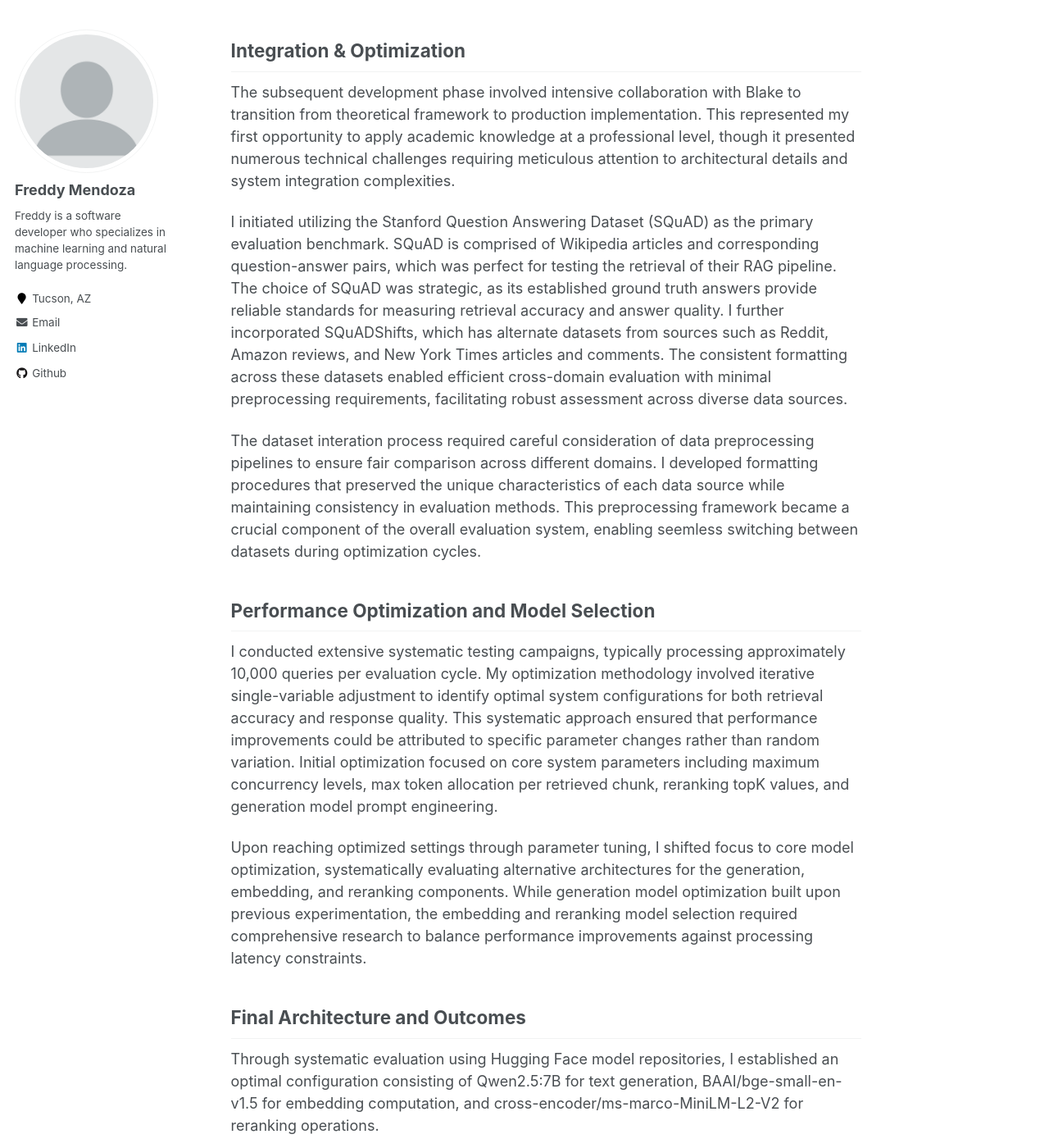
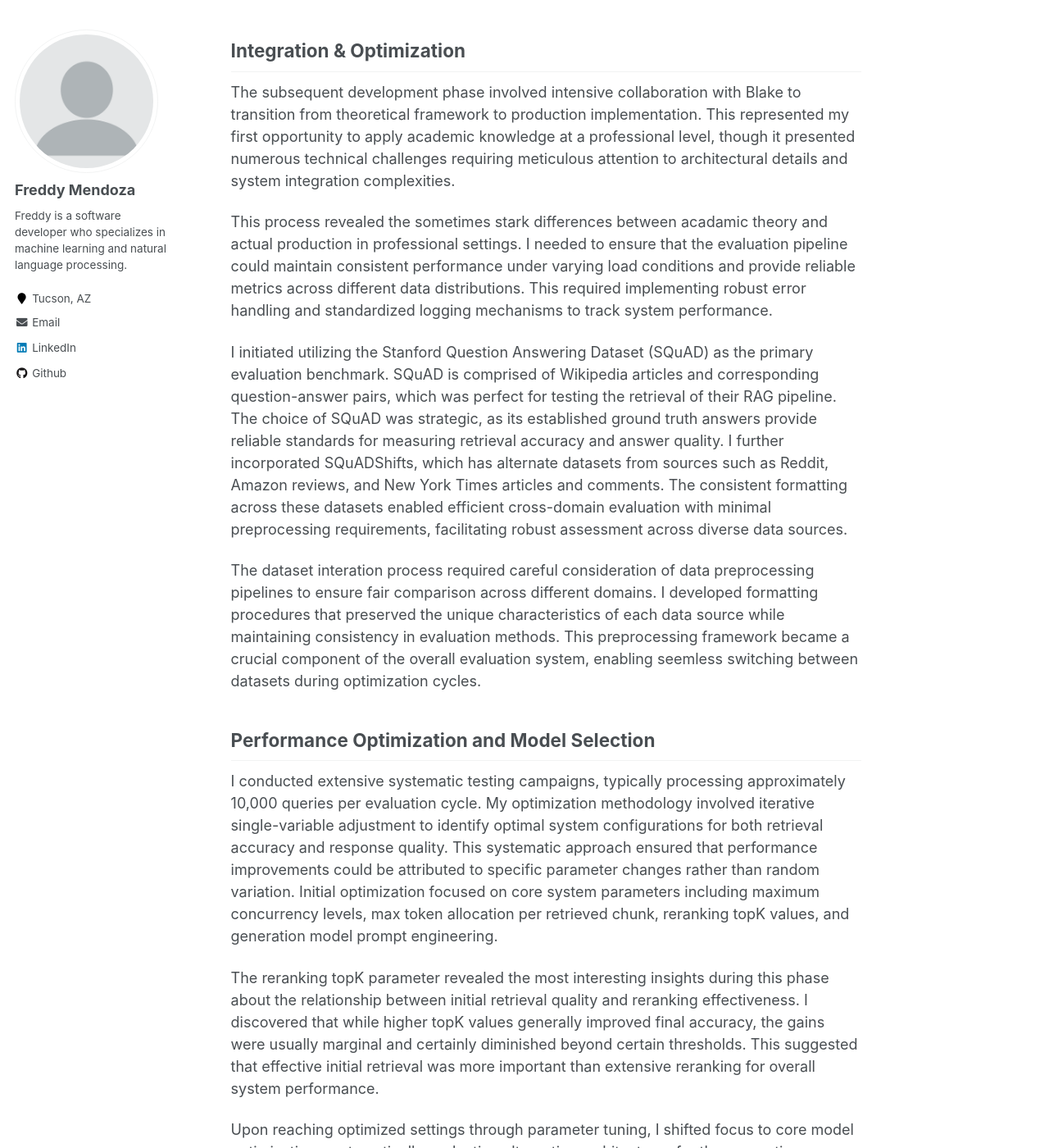
Before and after one commit to fmend/fmend.github.io, a Jekyll site: the page built from _portfolio/portfolio-1.md, in a window 1280 px wide and 1400 px high, scrolled down 1286 px. Shown: the whole window at 82% size. Built offline with Jekyll 4.4.1, drawn with Linux system fonts in a browser that asks for light colours; some of the changed text lies outside the part shown.

Commit message:
Update portfolio-1.md

```diff
--- a/_portfolio/portfolio-1.md
+++ b/_portfolio/portfolio-1.md
@@ -22,6 +22,8 @@ Through systematic research and implementation, I developed a baseline evaluatio
 
 The subsequent development phase involved intensive collaboration with Blake to transition from theoretical framework to production implementation. This represented my first opportunity to apply academic knowledge at a professional level, though it presented numerous technical challenges requiring meticulous attention to architectural details and system integration complexities.
 
+This process revealed the sometimes stark differences between acadamic theory and actual production in professional settings. I needed to ensure that the evaluation pipeline could maintain consistent performance under varying load conditions and provide reliable metrics across different data distributions. This required implementing robust error handling and standardized logging mechanisms to track system performance.
+
 I initiated utilizing the Stanford Question Answering Dataset (SQuAD) as the primary evaluation benchmark. SQuAD is comprised of Wikipedia articles and corresponding question-answer pairs, which was perfect for testing the retrieval of their RAG pipeline. The choice of SQuAD was strategic, as its established ground truth answers provide reliable standards for measuring retrieval accuracy and answer quality. I further incorporated SQuADShifts, which has alternate datasets from sources such as Reddit, Amazon reviews, and New York Times articles and comments. The consistent formatting across these datasets enabled efficient cross-domain evaluation with minimal preprocessing requirements, facilitating robust assessment across diverse data sources.
 
 The dataset interation process required careful consideration of data preprocessing pipelines to ensure fair comparison across different domains. I developed formatting procedures that preserved the unique characteristics of each data source while maintaining consistency in evaluation methods. This preprocessing framework became a crucial component of the overall evaluation system, enabling seemless switching between datasets during optimization cycles.
@@ -29,6 +31,8 @@ The dataset interation process required careful consideration of data preprocess
 ## Performance Optimization and Model Selection
 
 I conducted extensive systematic testing campaigns, typically processing approximately 10,000 queries per evaluation cycle. My optimization methodology involved iterative single-variable adjustment to identify optimal system configurations for both retrieval accuracy and response quality. This systematic approach ensured that performance improvements could be attributed to specific parameter changes rather than random variation. Initial optimization focused on core system parameters including maximum concurrency levels, max token allocation per retrieved chunk, reranking topK values, and generation model prompt engineering.
+
+The reranking topK parameter revealed the most interesting insights during this phase about the relationship between initial retrieval quality and reranking effectiveness. I discovered that while higher topK values generally improved final accuracy, the gains were usually marginal and certainly diminished beyond certain thresholds. This suggested that effective initial retrieval was more important than extensive reranking for overall system performance.
 
 Upon reaching optimized settings through parameter tuning, I shifted focus to core model optimization, systematically evaluating alternative architectures for the generation, embedding, and reranking components. While generation model optimization built upon previous experimentation, the embedding and reranking model selection required comprehensive research to balance performance improvements against processing latency constraints.
 
@@ -44,6 +48,8 @@ The embedding model transition from sentence-transformers/all-MiniLM-L6-v2 to th
 
 This project successfully established View Systems' first comprehensive RAG evaluation infrastructure, enabling data-driven optimization decisions and providing the foundation for user-specific parameter customization. The evaluation pipeline I developed continues to serve as the primary performance assessment tool for their LLM Assistant product, directly supporting their go-to-market strategy and customer onboarding processes.
 
+The optimization insights I generated through systemic testing informed not only immediate product improvements but could also improve long-term architectural decisions. Furthermore, the diverse dataset evaluation approach I implemented demonstrated the robustness of optimized configurations across different domains, hopefully providing View Systems with confidence in their ability to serve customers across diverse industries and use cases. My work contributed directly to View Systems' product, providing the performance validation and optimization capabilities to show product viability to early customers.
+
 ## Evaluation criteria
 Remember that each of the two projects in your portfolio will be evaluated on these points:
 
```
